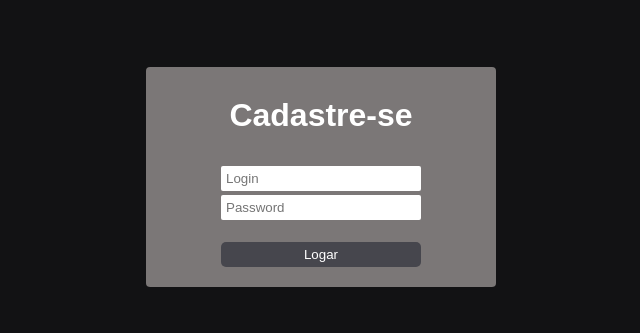
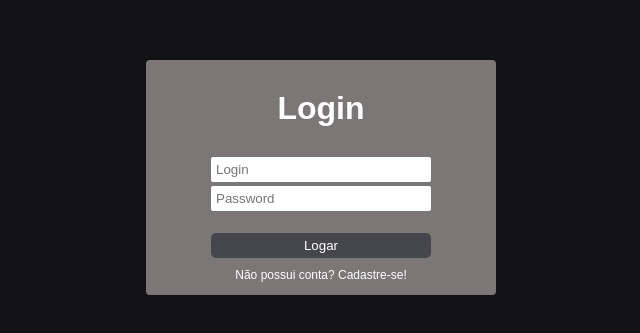
Before and after one commit to xdnzz/CRUD-API, a React (Create React App) app: page / in a window 1280 px wide. Shown: the part 223-556 px from the top of the page, without its empty margins (319-959 px from the left). Built offline with nearby package versions, Linux system fonts and the light colour scheme.

Commit message:
modificacoes realizadas

```diff
--- a/src/App.js
+++ b/src/App.js
@@ -1,18 +1,14 @@
-import Login from './login/index'
-import Cadastrar from './cadastrar/index'
-import Recuperar from './recuperar/index'
-import Renderizar from './renderizar';
-import Postar from './postar';
+
+import Routes from './routes'
+import {BrowserRouter} from 'react-router-dom'
 import './estilo.css'
 
 
 function App(){
   return(
-    <div>
-
-    <Cadastrar/>
-
-    </div>
+   <BrowserRouter>
+    <Routes/>
+   </BrowserRouter>
   )
 }
 
--- /dev/null
+++ b/src/pages/cadastrar/estilo.css
@@ -0,0 +1,6 @@
+.link {
+    font-size: 12px;
+    margin-bottom: 10px;
+    text-decoration: none;
+    color: #fff;
+}
--- a/src/cadastrar/index.js
+++ b/src/pages/cadastrar/index.js
@@ -1,9 +1,7 @@
-import axios from 'axios'
-
-import './estilo.css'
-
-
-import {useState} from 'react'
+import axios from 'axios';
+import './estilo.css';
+import {useState} from 'react';
+import { Link } from 'react-router-dom';
 
 export default function Cadastrar(){
 
@@ -46,6 +44,7 @@ export default function Cadastrar(){
                     <input onChange={(e)=>handle(e)} type="text" id="username" value={dados.username} placeholder="Login" />
                     <input onChange={(e)=>handle(e)} type="password" id="password" value={dados.password} placeholder="Password" /> <br/>
                     <button type="submit">Logar</button>
+                    <Link to="/" className="link">Já possui uma conta? Faça login!</Link>
                 </form>
             </div>
 
--- a/src/login/estilo.css
+++ b/src/pages/login/estilo.css
@@ -27,7 +27,7 @@
 
 .divfilho form {
     display: flex;
-    width: 200px;
+    width: 220px;
     flex-direction: column;
     margin-bottom: 10px;
 }
--- a/src/login/index.js
+++ b/src/pages/login/index.js
@@ -2,7 +2,7 @@ import axios from 'axios'
 
 import './estilo.css'
 
-
+import {Link} from 'react-router-dom'
 import {useState} from 'react'
 
 export default function Login(){
@@ -46,6 +46,7 @@ export default function Login(){
                     <input onChange={(e)=>handle(e)} type="text" id="username" value={dados.username} placeholder="Login" />
                     <input onChange={(e)=>handle(e)} type="password" id="password" value={dados.password} placeholder="Password" /> <br/>
                     <button type="submit">Logar</button>
+                    <Link to="/cadastrar" className="link">Não possui conta? Cadastre-se!</Link>
                 </form>
             </div>
 
--- a/src/recuperar/estilo.css
+++ b/src/pages/recuperar/estilo.css
@@ -17,7 +17,7 @@
     background: #7b7777;
     align-items: center;
     width: 350px;
-    height: 220px;
+    height: 235px;
     border-radius: 4px;
     margin: 10px;
     text-align: center;
--- /dev/null
+++ b/src/routes/Route.js
@@ -0,0 +1,40 @@
+import {Route, Redirect} from 'react-router-dom';
+
+
+export default function RouteWrapper({
+    component: Component,
+    isPrivate,
+    ...rest
+}) {
+
+    const loading = false;
+    const signed = false;
+
+
+    if(loading){
+        return (
+            <div></div>
+        )
+    }
+
+
+    if(!signed && isPrivate){
+        return <Redirect to="/"/>
+
+    }
+
+    if(signed && !isPrivate){
+        return <Redirect to="/dashboard"/>
+    }
+
+
+    return (
+        <Route
+        {...rest}
+        render={props => (
+            <Component {...props}/>
+        )}
+
+        />
+    )
+}
--- /dev/null
+++ b/src/routes/index.js
@@ -0,0 +1,21 @@
+import {Switch} from 'react-router-dom';
+
+import Route from './Route'
+
+import Login from '../pages/login'
+import Cadastrar from '../pages/cadastrar'
+import Recuperar from '../pages/recuperar';
+import Renderizar from '../pages/renderizar'
+
+
+
+export default function Routes(){
+    return (
+        <Switch>
+            <Route exact path="/" component={Login}/>
+            <Route exact path="/cadastrar" component={Cadastrar}/>
+            <Route exact path="/recuperar" component={Recuperar}/>
+            <Route exact path="/feed" component={Renderizar} isPrivate/>
+        </Switch>
+    )
+}
```
Also changed, not shown: src/cadastrar/estilo.css (deleted), src/pages/postar/index.js (renamed from src/postar/index.js), src/pages/recuperar/index.js (renamed from src/recuperar/index.js), src/pages/renderizar/index.js (renamed from src/renderizar/index.js).
